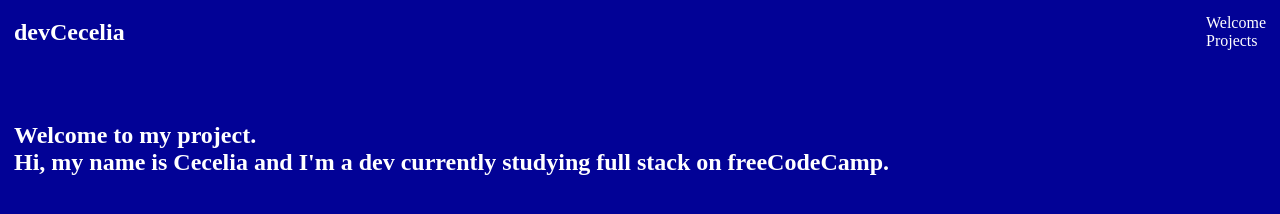
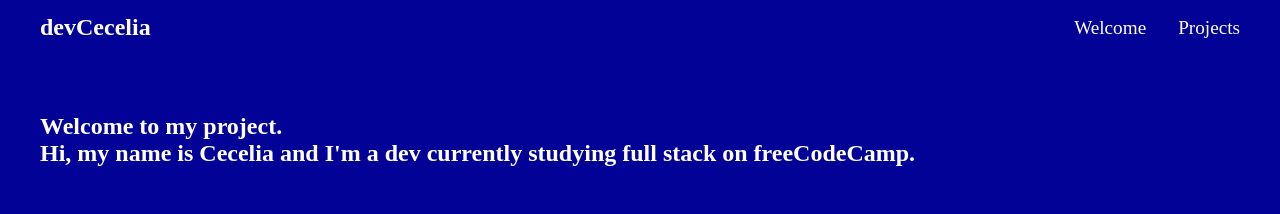
Before and after one commit to ceceliabraswell/freeCodeCamp-Personal-Portfolio, a plain HTML site: page index.html in a window 1280 px wide. Drawn offline with Linux system fonts and the light colour scheme.

Commit message:
Header CSS
Updated CSS styling for the navbar in the header

```diff
--- a/style.css
+++ b/style.css
@@ -16,9 +16,24 @@ body {
     padding: 14px;
 }
 
+header,
+main,
+footer {
+    max-width: 1200px;
+    margin: 0 auto;
+    width: 100%;
+}
+
 header {
     display: flex;
     align-items: center;
     justify-content: space-between;
     gap: 14px;
 }
+
+nav ul {
+    display: flex;
+    align-items: center;
+    gap: 32px;
+    font-size: 1.2rem;
+}
```
